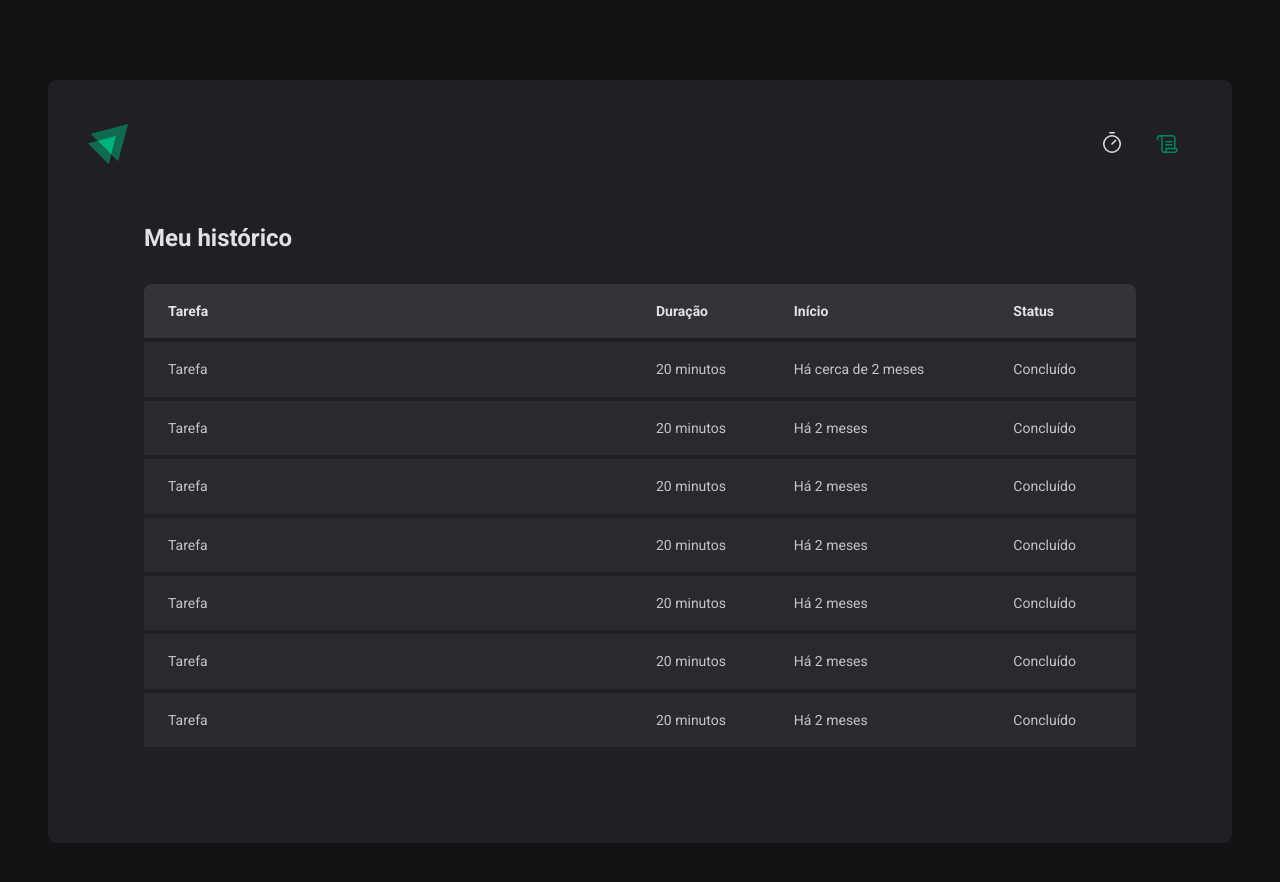
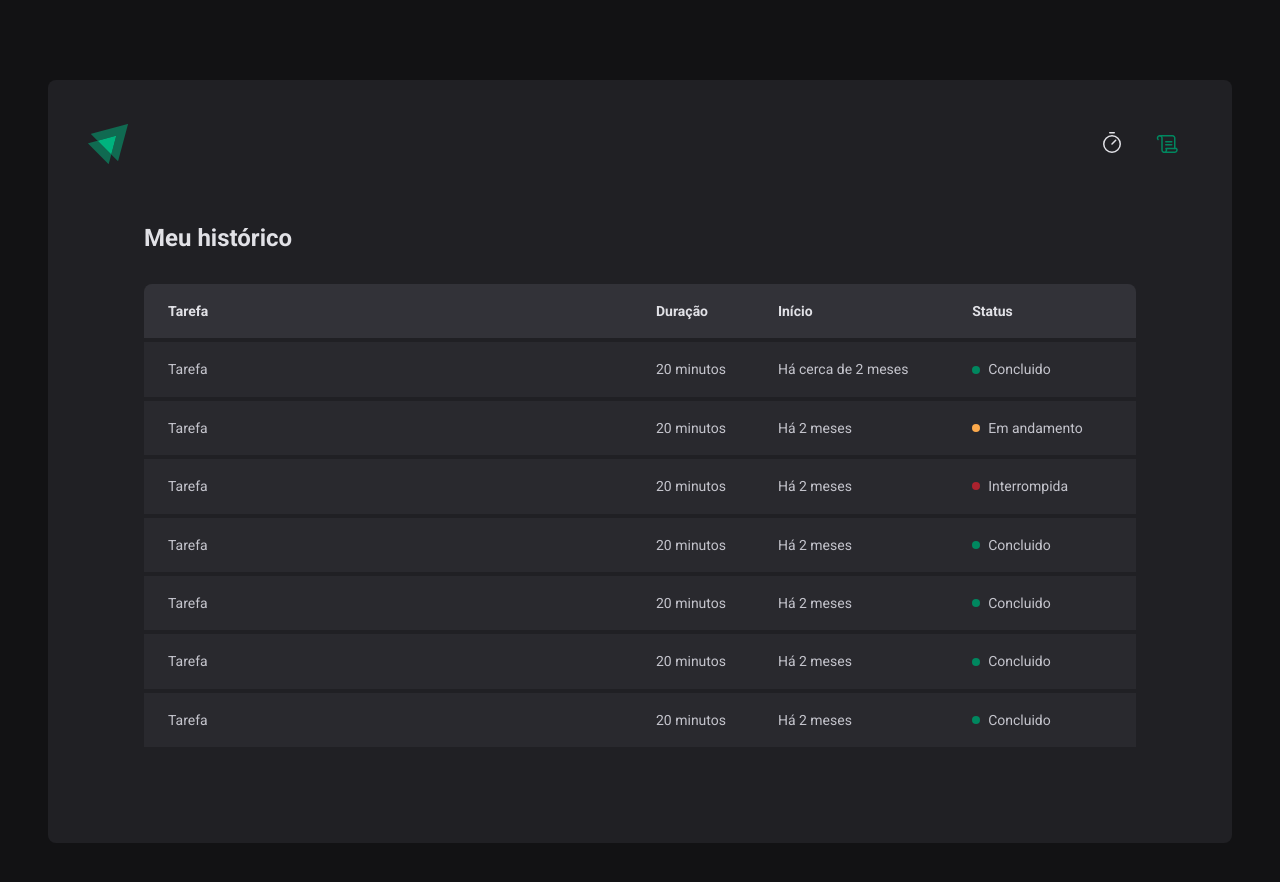
Before and after one commit to mateusp7/rocketseat-reactjs, a React (Vite) app in the folder projeto-02/ignite-timer-ts/: page /history in a window 1280 px wide. Shown: the top 882 px of the page. Built offline with nearby package versions, Linux system fonts and the light colour scheme.

Commit message:
create status component

```diff
--- a/projeto-02/ignite-timer-ts/src/pages/History/index.tsx
+++ b/projeto-02/ignite-timer-ts/src/pages/History/index.tsx
@@ -1,4 +1,4 @@
-import { HistoryContainer, HistoryList } from './styles'
+import { HistoryContainer, HistoryList, Status } from './styles'
 
 const History = () => {
   return (
@@ -21,43 +21,57 @@
               <td>Tarefa</td>
               <td>20 minutos</td>
               <td>Há cerca de 2 meses</td>
-              <td>Concluído</td>
+              <td>
+                <Status statusColor="green">Concluido</Status>
+              </td>
             </tr>
             <tr>
               <td>Tarefa</td>
               <td>20 minutos</td>
               <td>Há 2 meses</td>
-              <td>Concluído</td>
+              <td>
+                <Status statusColor="yellow">Em andamento</Status>
+              </td>
             </tr>
             <tr>
               <td>Tarefa</td>
               <td>20 minutos</td>
               <td>Há 2 meses</td>
-              <td>Concluído</td>
+              <td>
+                <Status statusColor="red">Interrompida</Status>
+              </td>
             </tr>
             <tr>
               <td>Tarefa</td>
               <td>20 minutos</td>
               <td>Há 2 meses</td>
-              <td>Concluído</td>
+              <td>
+                <Status statusColor="green">Concluido</Status>
+              </td>
             </tr>
             <tr>
               <td>Tarefa</td>
               <td>20 minutos</td>
               <td>Há 2 meses</td>
-              <td>Concluído</td>
+              <td>
+                <Status statusColor="green">Concluido</Status>
+              </td>
             </tr>
             <tr>
               <td>Tarefa</td>
               <td>20 minutos</td>
               <td>Há 2 meses</td>
-              <td>Concluído</td>
+              <td>
+                <Status statusColor="green">Concluido</Status>
+              </td>
             </tr>
             <tr>
               <td>Tarefa</td>
               <td>20 minutos</td>
               <td>Há 2 meses</td>
-              <td>Concluído</td>
+              <td>
+                <Status statusColor="green">Concluido</Status>
+              </td>
             </tr>
           </tbody>
         </table>
--- a/projeto-02/ignite-timer-ts/src/pages/History/styles.ts
+++ b/projeto-02/ignite-timer-ts/src/pages/History/styles.ts
@@ -59,3 +59,27 @@
     }
   }
 `
+
+const STATUS_COLORS = {
+  yellow: 'yellow-500',
+  green: 'green-500',
+  red: 'red-500',
+} as const
+
+interface StatusProps {
+  statusColor: keyof typeof STATUS_COLORS
+}
+
+export const Status = styled.span<StatusProps>`
+  display: flex;
+  align-items: center;
+  gap: 0.5rem;
+
+  &::before {
+    content: '';
+    width: 0.5rem;
+    height: 0.5rem;
+    border-radius: 50%;
+    background: ${(props) => props.theme[STATUS_COLORS[props.statusColor]]};
+  }
+`
```
